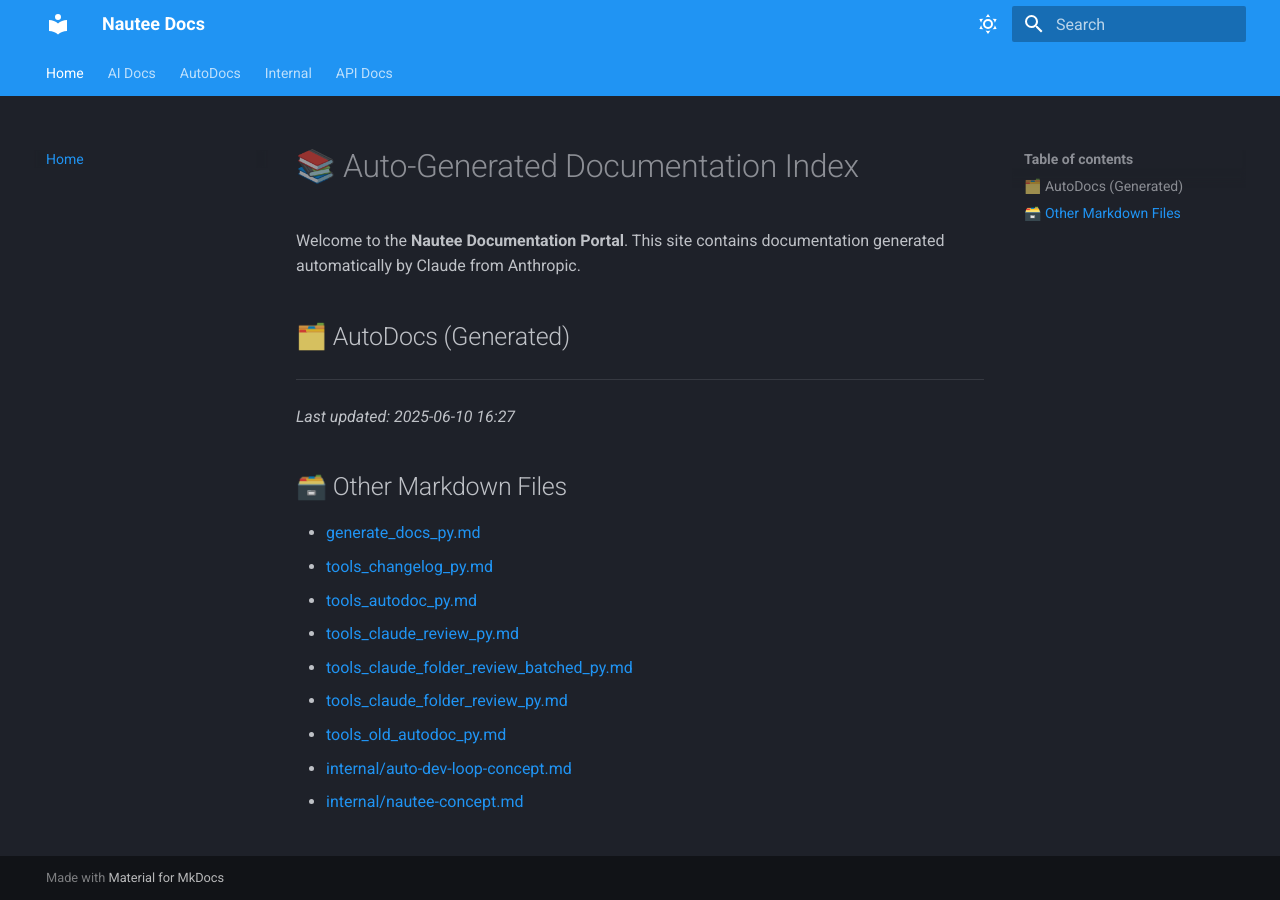
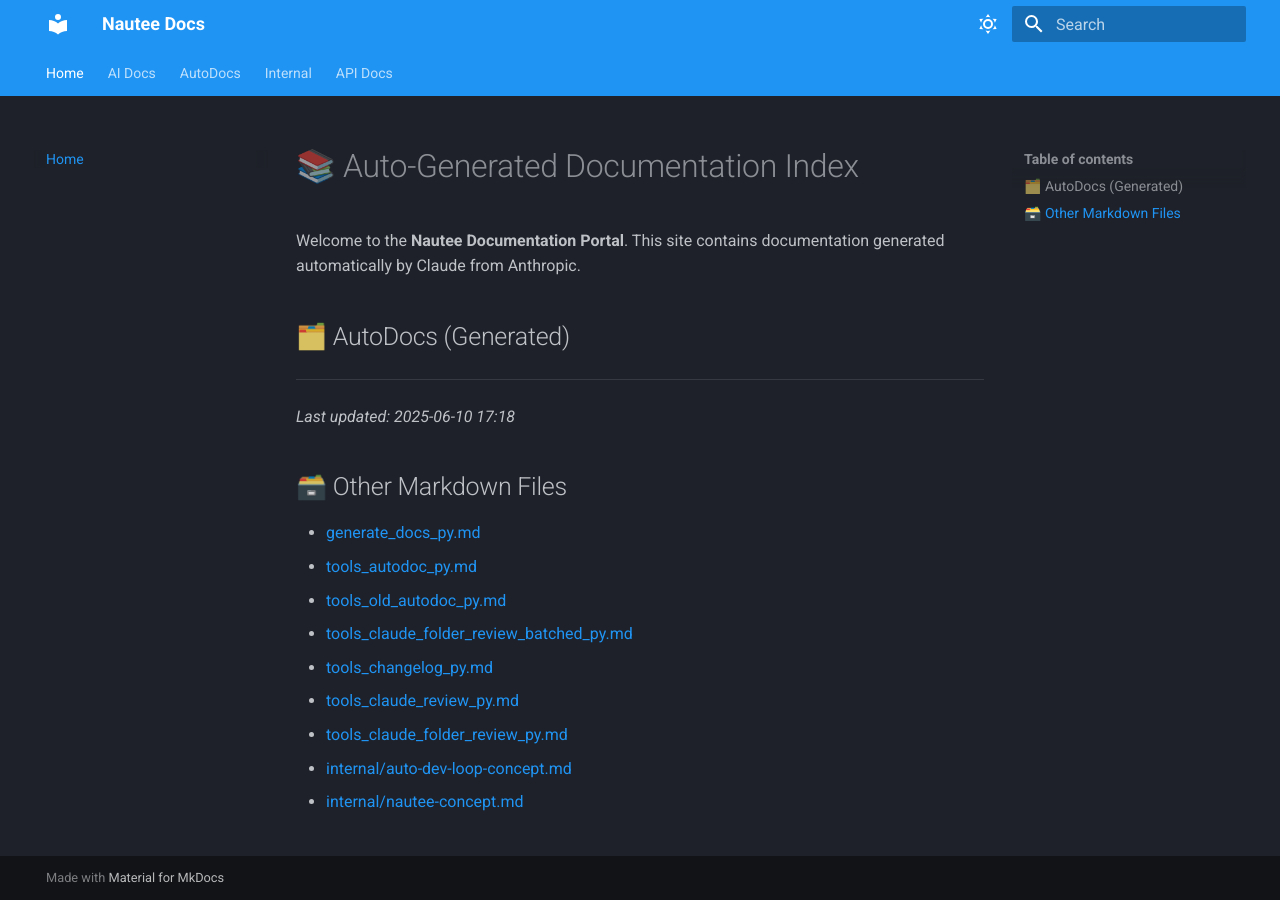
Before and after one commit to 48Nauts-Operator/nautee, an MkDocs documentation site: the page built from docs/index.md, in a window 1280 px wide. Built offline with MkDocs 1.6.1 and Material for MkDocs 9.7.7, drawn with Linux system fonts in a browser that asks for light colours.

Commit message:
🤖 Auto-update docs via Nautee

```diff
--- a/docs/index.md
+++ b/docs/index.md
@@ -7,16 +7,16 @@ Welcome to the **Nautee Documentation Portal**. This site contains documentation
 
 ---
 
-_Last updated: 2025-06-10 16:27_
+_Last updated: 2025-06-10 17:18_
 
 ## 🗃️ Other Markdown Files
 
 - [generate_docs_py.md](generate_docs_py.md)
+- [tools_autodoc_py.md](tools_autodoc_py.md)
+- [tools_old_autodoc_py.md](tools_old_autodoc_py.md)
+- [tools_claude_folder_review_batched_py.md](tools_claude_folder_review_batched_py.md)
 - [tools_changelog_py.md](tools_changelog_py.md)
-- [tools_autodoc_py.md](tools_autodoc_py.md)
 - [tools_claude_review_py.md](tools_claude_review_py.md)
-- [tools_claude_folder_review_batched_py.md](tools_claude_folder_review_batched_py.md)
 - [tools_claude_folder_review_py.md](tools_claude_folder_review_py.md)
-- [tools_old_autodoc_py.md](tools_old_autodoc_py.md)
 - [internal/auto-dev-loop-concept.md](internal/auto-dev-loop-concept.md)
 - [internal/nautee-concept.md](internal/nautee-concept.md)
```
